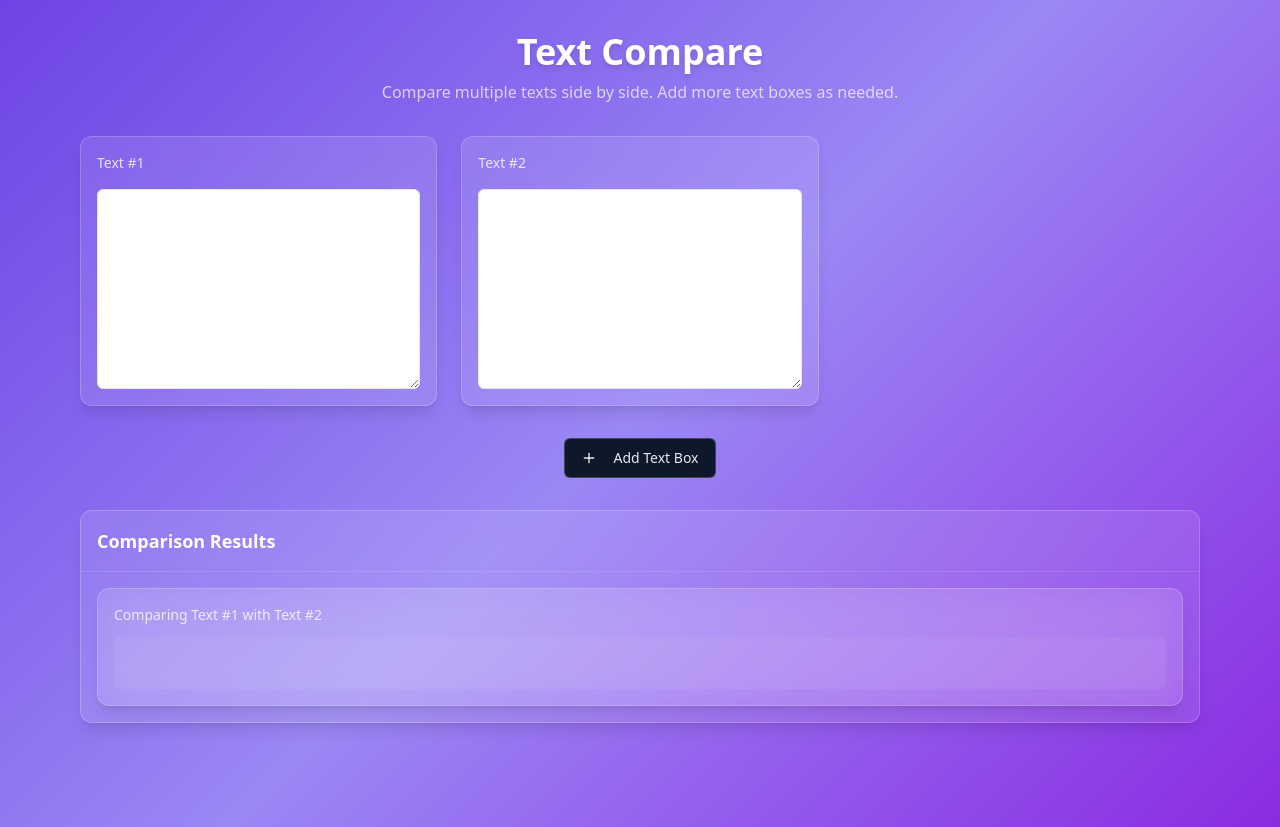
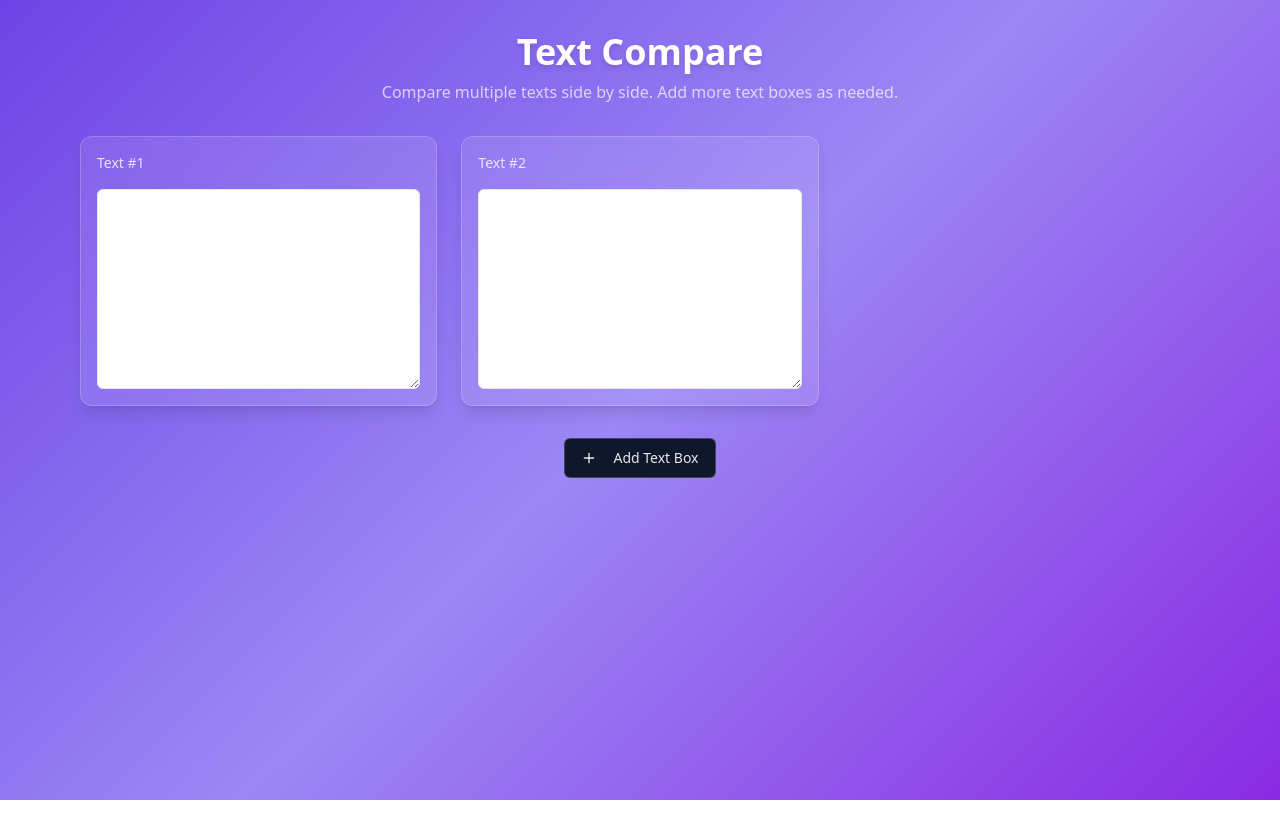
Before and after one commit to baruchiro/frosted-text-alchemy, a React (Vite) app: page / in a window 1280 px wide. After the commit the page ends 800 px from the top, so only its background shows below. Built offline with nearby package versions, Linux system fonts and the light colour scheme.

Commit message:
Refactor: Improve text comparison display
-   Implement changes to improve the display of text comparisons.
-   Hide comparison when only one text is present.
-   Consolidate comparison views into a single, navigable view.
-   Consider alternative display methods like different colors or navigation.

```diff
--- a/src/components/DiffDisplay.tsx
+++ b/src/components/DiffDisplay.tsx
@@ -1,6 +1,8 @@
 
-import React from "react";
+import React, { useState } from "react";
 import { cn } from "@/lib/utils";
+import { ChevronLeftIcon, ChevronRightIcon } from "lucide-react";
+import { Button } from "@/components/ui/button";
 
 interface DiffDisplayProps {
   diffs: Array<{ type: 'added' | 'removed' | 'unchanged'; value: string }[]>;
@@ -8,6 +10,9 @@ interface DiffDisplayProps {
 }
 
 const DiffDisplay: React.FC<DiffDisplayProps> = ({ diffs, textBoxIds }) => {
+  const [activeComparisonIndex, setActiveComparisonIndex] = useState(0);
+
+  // Only show comparison when we have valid diffs and at least 2 text boxes with content
   if (!diffs.length) {
     return (
       <div className="glass-card p-4 text-center text-white/70">
@@ -16,21 +21,51 @@ const DiffDisplay: React.FC<DiffDisplayProps> = ({ diffs, textBoxIds }) => {
     );
   }
 
+  // Navigation functions
+  const goToPrevComparison = () => {
+    setActiveComparisonIndex(prev => (prev > 0 ? prev - 1 : diffs.length - 1));
+  };
+
+  const goToNextComparison = () => {
+    setActiveComparisonIndex(prev => (prev < diffs.length - 1 ? prev + 1 : 0));
+  };
+
   return (
     <div className="glass-card animate-fade-in">
       <div className="border-b border-white/10 p-4">
         <h3 className="font-semibold text-lg text-white">Comparison Results</h3>
       </div>
 
-      <div className="p-4 space-y-6">
-        {diffs.map((diff, diffIndex) => (
-          <div key={diffIndex} className="glass-card p-4">
-            <h4 className="font-medium text-sm text-white/80 mb-3">
-              Comparing Text #1 with Text #{textBoxIds[diffIndex + 1] + 1}
-            </h4>
+      {diffs.length > 1 && (
+        <div className="flex justify-between items-center p-4 border-b border-white/10">
+          <Button
+            variant="outline"
+            className="glass hover:bg-white/20"
+            onClick={goToPrevComparison}
+          >
+            <ChevronLeftIcon className="w-4 h-4 mr-1" /> Previous
+          </Button>
 
+          <span className="text-white/80 text-sm">
+            Comparing Text #1 with Text #{textBoxIds[activeComparisonIndex + 1] + 1}
+            <span className="mx-2 text-white/50">·</span>
+            {activeComparisonIndex + 1} of {diffs.length}
+          </span>
+
+          <Button
+            variant="outline"
+            className="glass hover:bg-white/20"
+            onClick={goToNextComparison}
+          >
+            Next <ChevronRightIcon className="w-4 h-4 ml-1" />
+          </Button>
+        </div>
+      )}
+
+      <div className="p-4">
+        <div className="glass-card p-4">
           <div className="space-y-1 bg-white/5 p-3 rounded-md">
-              {diff.map((line, lineIndex) => (
+            {diffs[activeComparisonIndex].map((line, lineIndex) => (
               <div
                 key={lineIndex}
                 className={cn(
@@ -47,7 +82,6 @@ const DiffDisplay: React.FC<DiffDisplayProps> = ({ diffs, textBoxIds }) => {
             ))}
           </div>
         </div>
-        ))}
       </div>
     </div>
   );
--- a/src/components/TextCompare.tsx
+++ b/src/components/TextCompare.tsx
@@ -15,7 +15,7 @@ const TextCompare: React.FC = () => {
   const [diffs, setDiffs] = useState<Array<{ type: 'added' | 'removed' | 'unchanged'; value: string }[]>>([]);
 
   useEffect(() => {
-    // Only calculate diffs when we have at least 2 text boxes with content
+    // Calculate diffs when we have at least 2 text boxes
     if (textBoxes.length >= 2) {
       const allTexts = textBoxes.map(box => box.content);
       const results = compareTexts(allTexts);
@@ -39,6 +39,11 @@ const TextCompare: React.FC = () => {
   const removeTextBox = (id: number) => {
     setTextBoxes((prev) => prev.filter((box) => box.id !== id));
   };
+
+  // Get non-empty text box IDs for comparison display
+  const nonEmptyTextBoxIds = textBoxes
+    .filter(box => box.content.trim() !== "")
+    .map(box => box.id);
 
   return (
     <div className="container mx-auto px-4 py-8 max-w-6xl">
@@ -75,10 +80,12 @@ const TextCompare: React.FC = () => {
         </Button>
       </div>
 
-      {/* Diff results display */}
-      <div className="mb-8">
-        <DiffDisplay diffs={diffs} textBoxIds={textBoxes.map(box => box.id)} />
-      </div>
+      {/* Only show diff display if we have at least one comparison with content */}
+      {diffs.length > 0 && (
+        <div className="mb-8">
+          <DiffDisplay diffs={diffs} textBoxIds={textBoxes.map(box => box.id)} />
+        </div>
+      )}
     </div>
   );
 };
--- a/src/utils/textCompare.ts
+++ b/src/utils/textCompare.ts
@@ -21,6 +21,11 @@ export const compareTexts = (texts: string[]): DiffResult[][] => {
   const baseLines = textLines[0];
 
   for (let i = 1; i < textLines.length; i++) {
+    // Skip empty text comparisons - only compare when both texts have content
+    if (!texts[0].trim() || !texts[i].trim()) {
+      continue;
+    }
+
     const compareLines = textLines[i];
     const diff: DiffResult[] = [];
 
```
Lines whose indentation alone changed are shown as unchanged.
